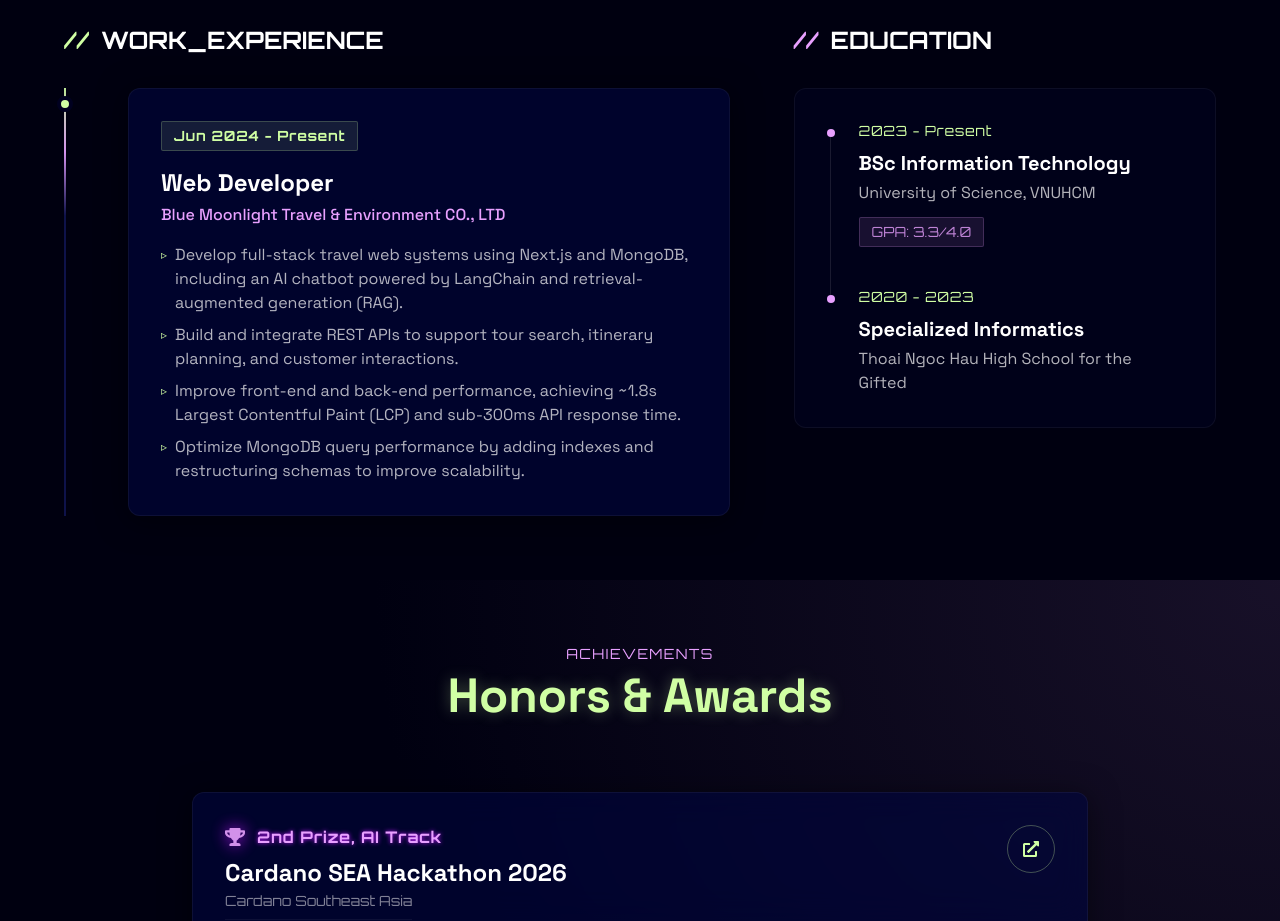
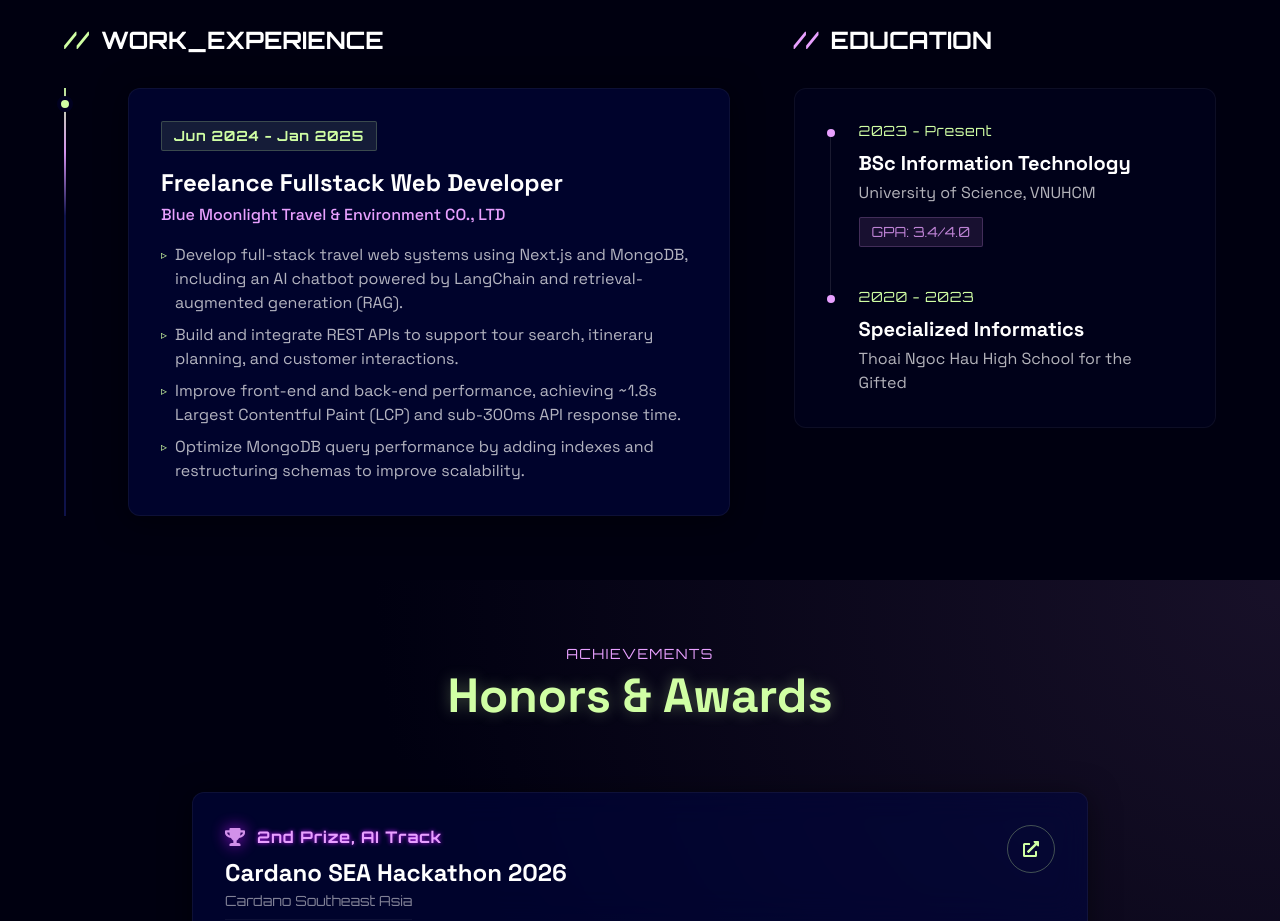
Before and after one commit to ariesanhthu/portfolio, a React (Vite) app: page / in a window 1280 px wide. Shown: the part 1400-2321 px from the top of the page. Built offline with nearby package versions, Linux system fonts and the light colour scheme; the HTML template or start-up script is replaced by a standard one.

Commit message:
update GPA, work exp

```diff
--- a/src/components/Timeline.jsx
+++ b/src/components/Timeline.jsx
@@ -62,8 +62,8 @@ const EducationItem = ({ year, title, school, description, index }) => (
 const Timeline = () => {
   const experiences = [
     {
-      year: 'Jun 2024 - Present',
-      title: 'Web Developer',
+      year: 'Jun 2024 - Jan 2025',
+      title: 'Freelance Fullstack Web Developer',
       company: 'Blue Moonlight Travel & Environment CO., LTD',
       companyUrl: 'https://www.facebook.com/profile.php?id=61569547720275',
       achievements: [
@@ -80,7 +80,7 @@ const Timeline = () => {
       year: '2023 - Present',
       title: 'BSc Information Technology',
       school: 'University of Science, VNUHCM',
-      description: 'GPA: 3.3/4.0',
+      description: 'GPA: 3.4/4.0',
     },
     {
       year: '2020 - 2023',
```
